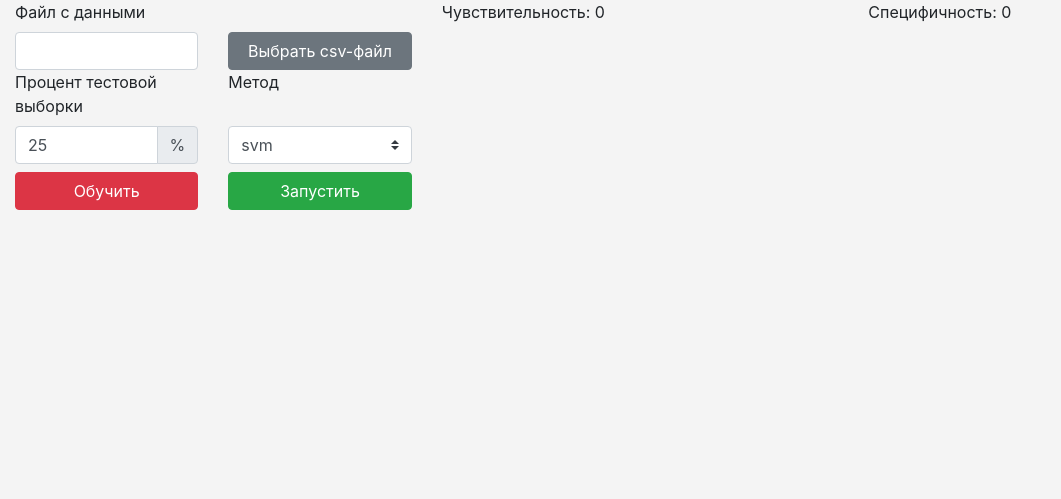
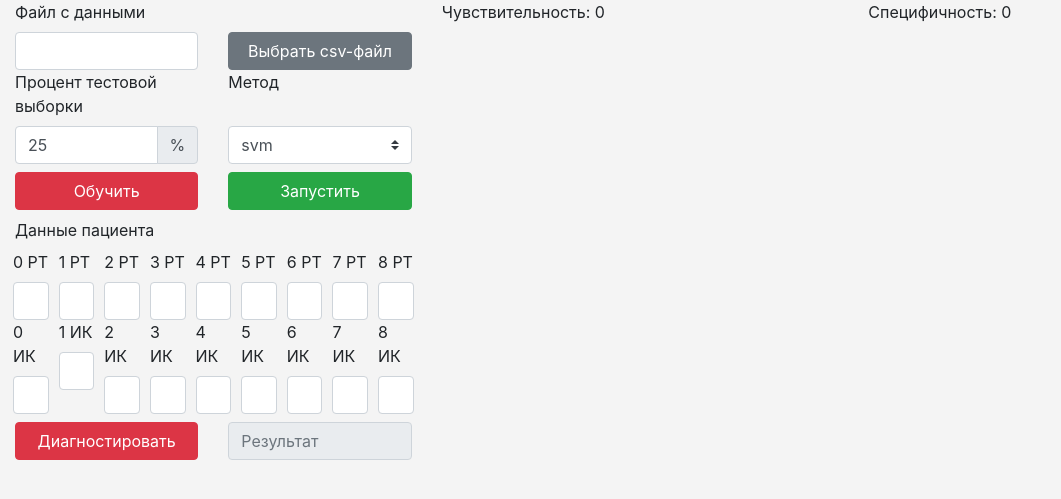
Before and after one commit to warete/vkr_program, a Flask app: page / in a window 1280 px wide. Shown: the top 499 px of the page, without its empty margins (0-1061 px from the left). Run offline with Flask 2, Linux system fonts and the light colour scheme; some libraries are stand-ins or nearby versions.

Commit message:
Компонент формы для заполнения данных пациента

```diff
--- a/assets/js/components.js
+++ b/assets/js/components.js
@@ -46,6 +46,39 @@ Vue.component('left-form', {
         }
     },
     template: '#template-left-form',
+    methods: {
+        onTrainHandler: function() {
+            this.$root.$emit('do_train');
+        },
+        onPredictHandler: function() {
+            this.$root.$emit('do_predict');
+        }
+    }
+});
+
+Vue.component('recipient-form', {
+    data: function () {
+        return {
+            rt: [],
+            ik: [],
+            result: ''
+        }
+    },
+    watch: {
+        rt: function (newVal) {
+            this.$root.$emit('rt_changed', newVal);
+        },
+        ik: function (newVal) {
+            this.$root.$emit('ik_changed', newVal);
+        },
+    },
+    template: '#template-recipient-form',
+    created: function() {
+        for (let i = 0; i < 9; i++) {
+            this.rt.push('');
+            this.ik.push('');
+        }
+    },
     methods: {
         onTrainHandler: function() {
             this.$root.$emit('do_train');
--- a/templates/index.html
+++ b/templates/index.html
@@ -68,6 +68,41 @@
                 <b-button variant="success" @click="onPredictHandler" block>Запустить</b-button>
             </b-col>
         </b-row>
+        <recipient-form></recipient-form>
+    </div>
+</template>
+
+<template id="template-recipient-form">
+    <div>
+        <b-row>
+            <b-col>
+                <label>Данные пациента</label>
+            </b-col>
+        </b-row>
+        <b-row class="px-2">
+            <b-col v-for="(item, key) in rt" :key="key" style="padding-left: 5px; padding-right: 5px;">
+                <div>
+                    <label>{{ key }} РТ</label>
+                </div>
+                <b-input v-model="rt[key]"></b-input>
+            </b-col>
+        </b-row>
+        <b-row class="px-2">
+            <b-col v-for="(item, key) in ik" :key="key" style="padding-left: 5px; padding-right: 5px;">
+                <div>
+                    <label>{{ key }} ИК</label>
+                </div>
+                <b-input v-model="ik[key]"></b-input>
+            </b-col>
+        </b-row>
+        <b-row class="pt-2">
+            <b-col>
+                <b-button variant="danger" block>Диагностировать</b-button>
+            </b-col>
+            <b-col>
+                <b-input v-model="result" placeholder="Результат" readonly></b-input>
+            </b-col>
+        </b-row>
     </div>
 </template>
 
```
